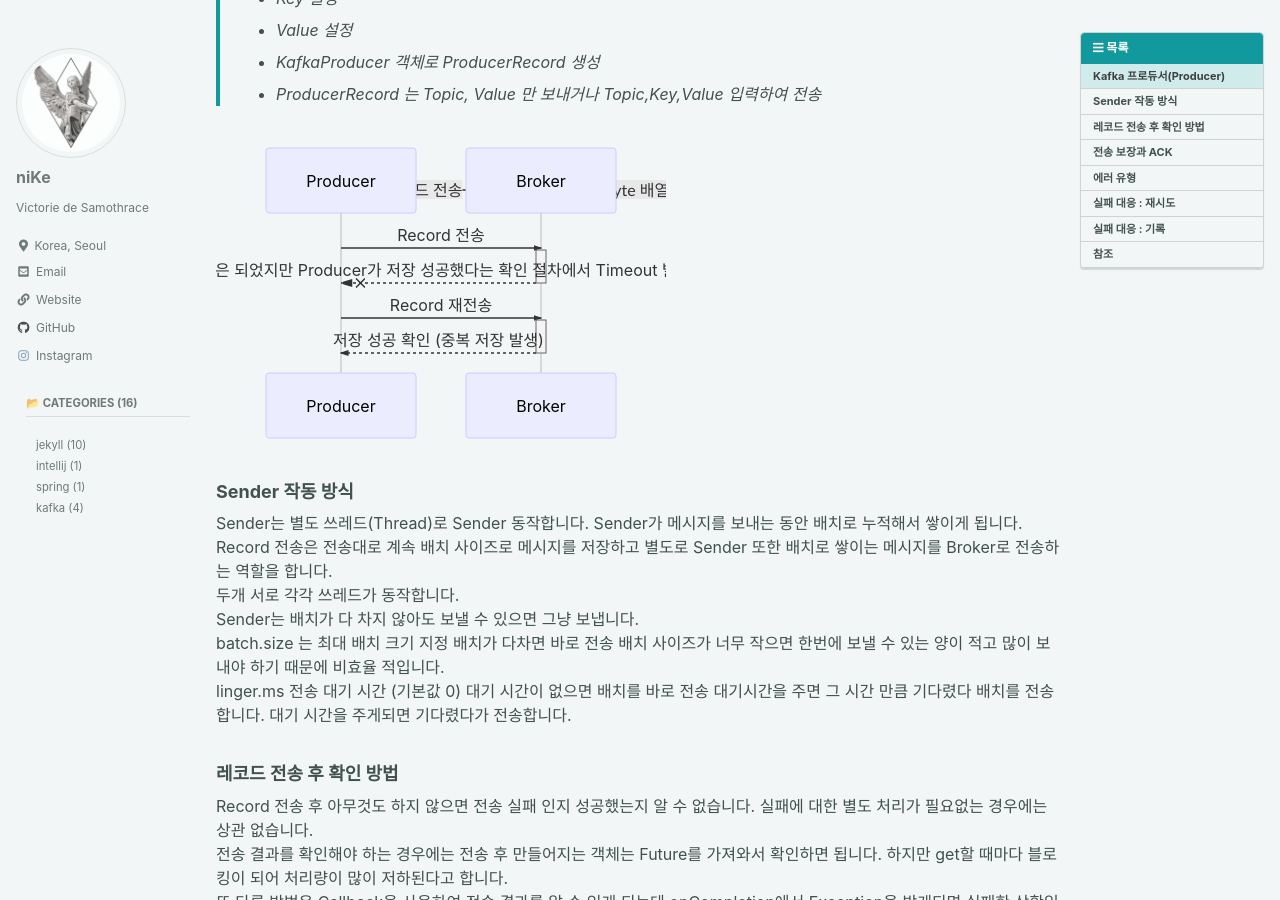
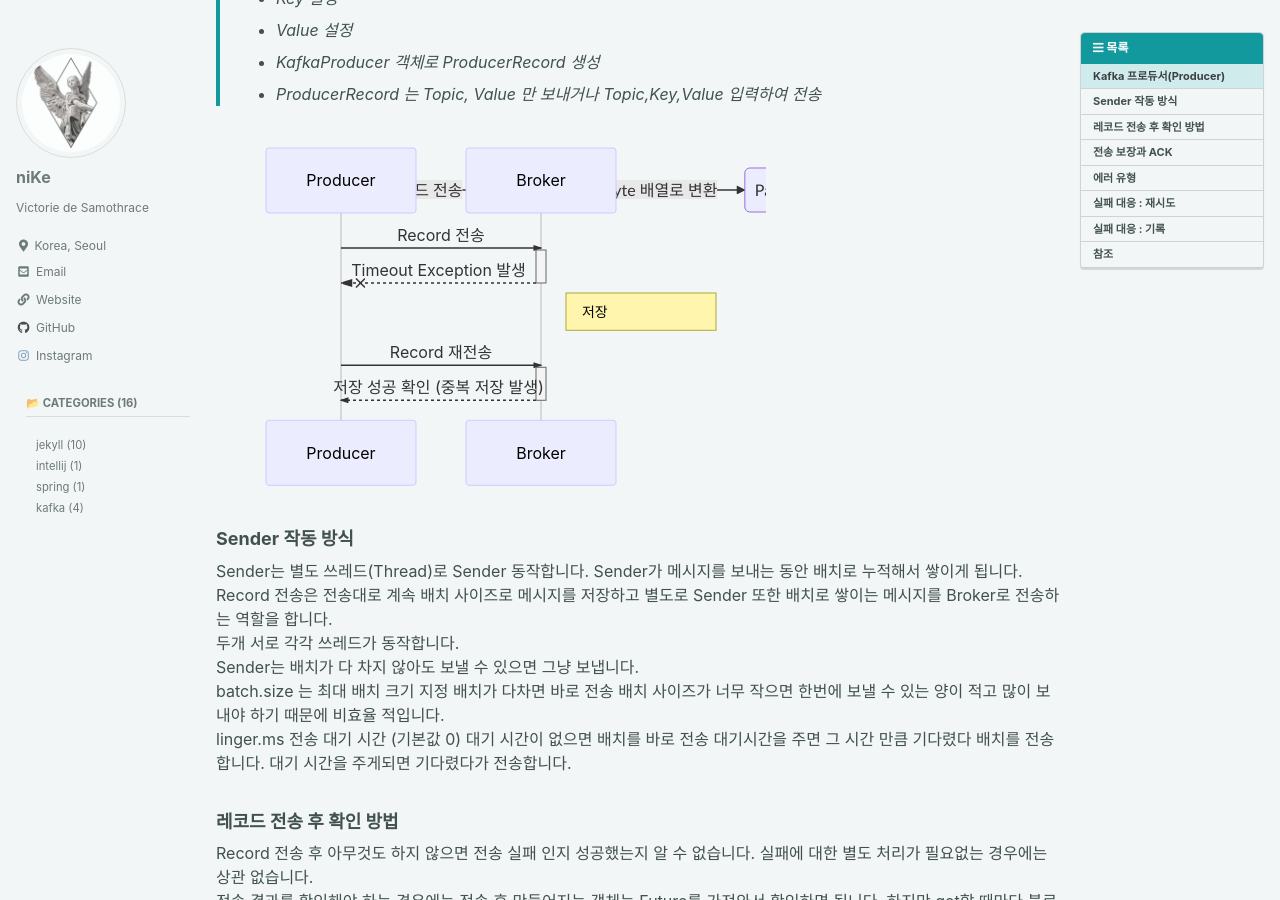
Before and after one commit to KwakTaeMin/KwakTaeMin.github.io, a Jekyll site: the page built from _posts/2023-07-17-Kafka 프로듀서(producer)(3).md, in a window 1280 px wide and 900 px high, scrolled down 314 px. Built offline with Jekyll 4.4.1, drawn with Linux system fonts in a browser that asks for light colours; cached includes are drawn as plain includes; some web fonts are replaced; comment, search, counter and statistics services are not loaded.

Commit message:
카프카 프로듀서 포스팅

```diff
--- a/_posts/2023-07-17-Kafka 프로듀서(producer)(3).md
+++ b/_posts/2023-07-17-Kafka 프로듀서(producer)(3).md
@@ -77,7 +77,8 @@ send() 메소드나 callback 메서드에서 exception이 나면 타입에 따
 <div class="mermaid">
 sequenceDiagram
   Producer->>+Broker: Record 전송
-  Broker--x-Producer: 저장은 되었지만 Producer가 저장 성공했다는 확인 절차에서 Timeout 발생
+  Broker--x-Producer: Timeout Exception 발생
+  Note right of Broker: 저장
   Producer->>+Broker: Record 재전송
   Broker-->>-Producer: 저장 성공 확인 (중복 저장 발생)
 </div>
```
